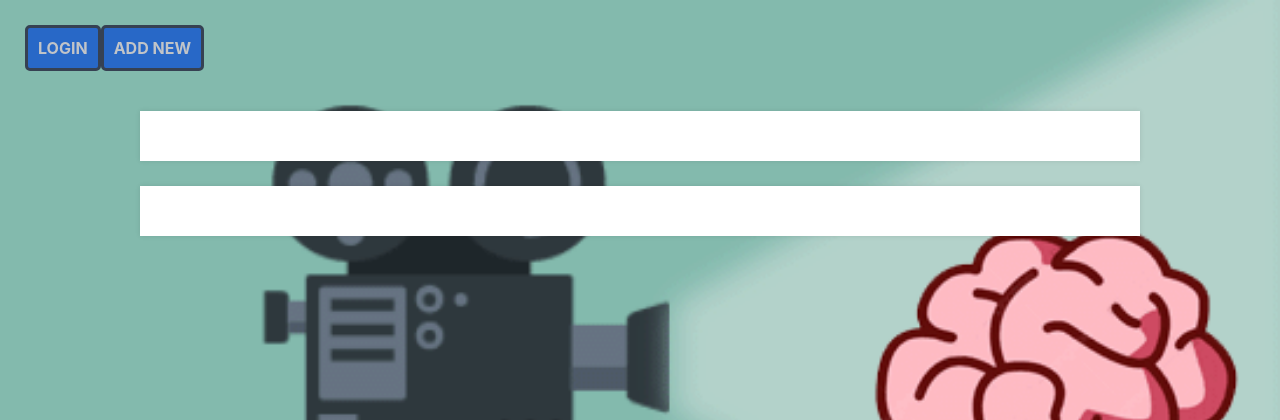
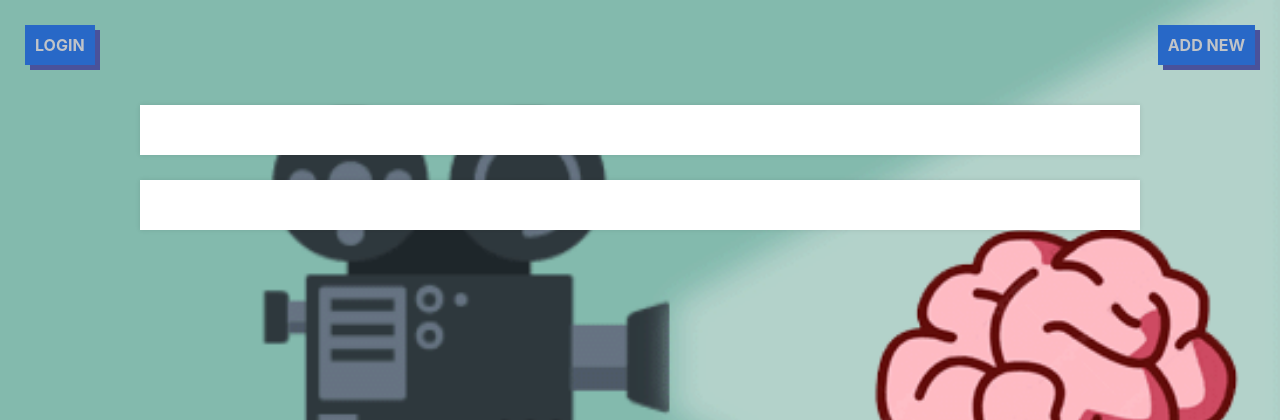
Before and after one commit to stevenanderson-git/BrainFilms, a Flask app: page / in a window 1280 px wide. Shown: the top 420 px of the page. Run offline with Flask 2, Linux system fonts and the light colour scheme; some libraries are stand-ins or nearby versions.

Commit message:
button tweaks, removed border in favor of shadow

```diff
--- a/static/style.css
+++ b/static/style.css
@@ -345,17 +345,21 @@ body.loggedin {
 
 .navbar .links{
 	display: flex;
+	justify-content: space-between;
 	padding: 15px;
 	margin: 10px;
 }
 .navbar a.button{
 	background-color:#2868c7;
 	color:#c1c4c8;
-	padding: 10px 10px;
+	padding: 10px;
 	text-decoration: none;
 	font-weight: bold;
 	text-transform: uppercase;
-	border-style: solid;
+	/*removed border in favor of shadow */
+	/*border-style: solid;
 	border-radius: 5px;
 	border-color: #364152;
+	*/
+	box-shadow: 5px 5px #49529b;
 }
```
